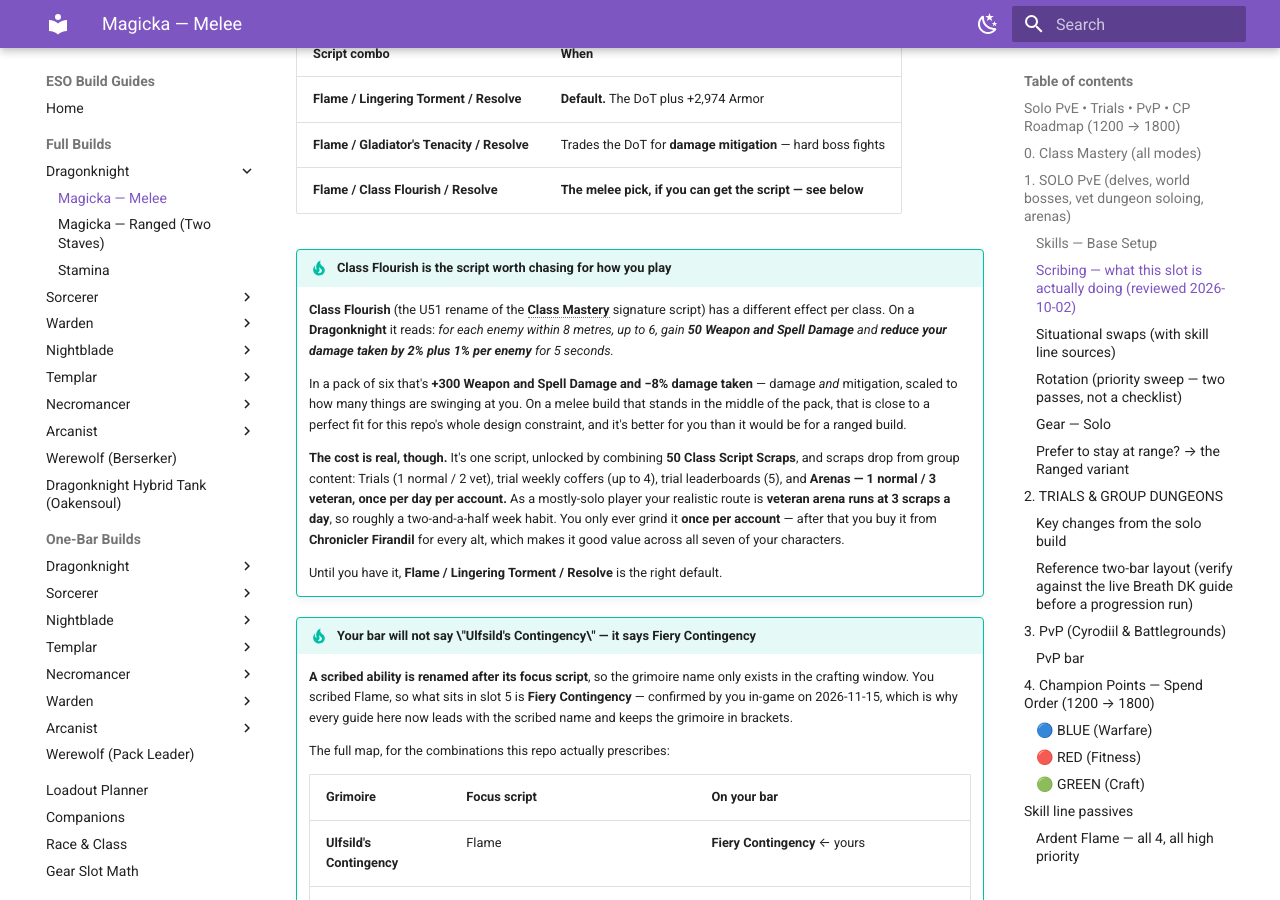
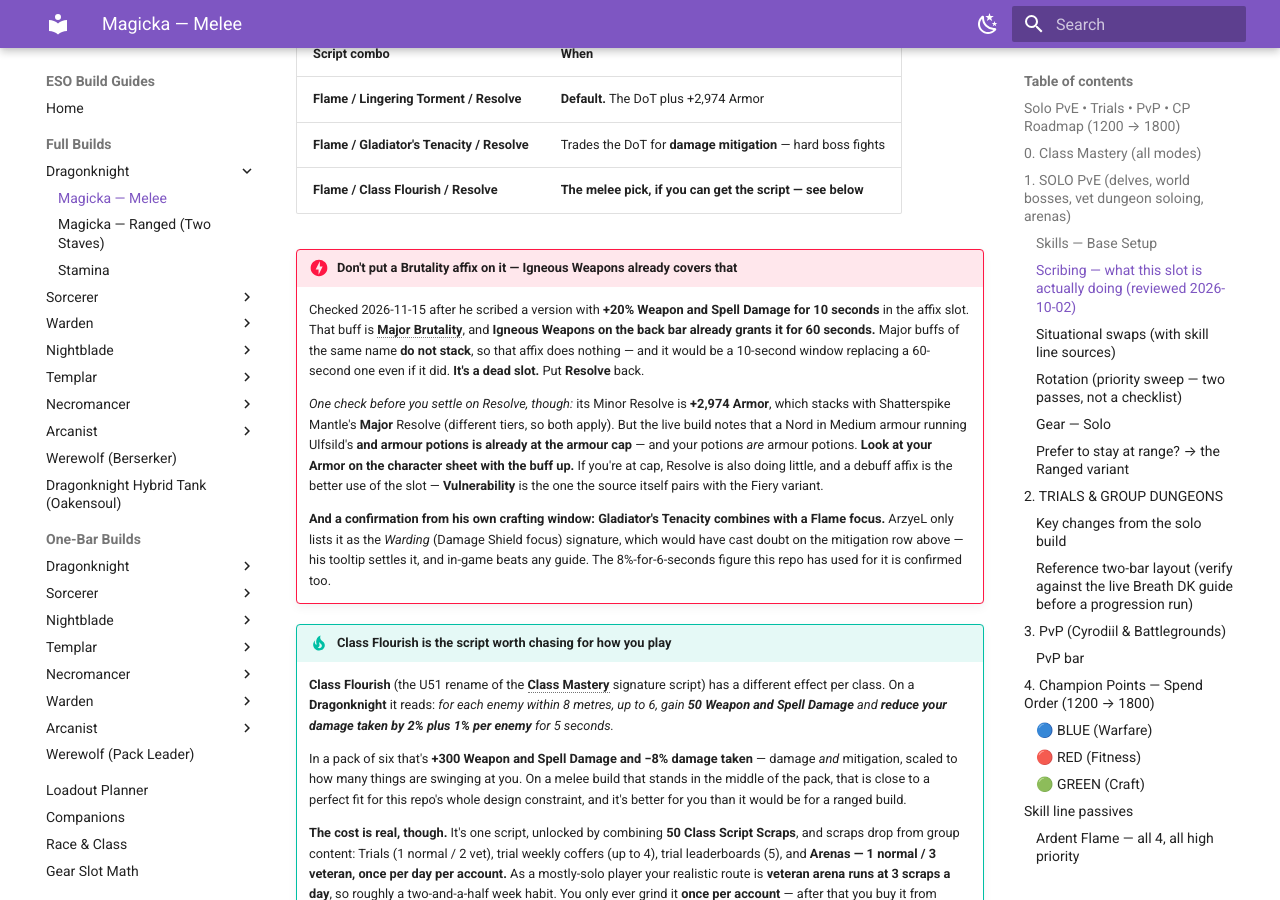
Before and after one commit to txbluemoose/Moose-ESO, an MkDocs documentation site: the page built from docs/full-builds/magicka-dragonknight.md, in a window 1280 px wide and 900 px high, scrolled down 2336 px. Built offline with MkDocs 1.6.1 and Material for MkDocs 9.7.7, drawn with Linux system fonts in a browser that asks for light colours.

Commit message:
Flag the Brutality affix as a dead slot on the Mag DK
He scribed Fiery Contingency with Gladiator's Tenacity and an affix giving
+20% Weapon and Spell Damage for 10 seconds, and asked whether it beats the
recommendation. Half of it does and half of it is wasted.

The +20% is Major Brutality, and Igneous Weapons on his back bar already
grants Major Brutality for 60 seconds. Major buffs of the same name do not
stack, so that affix slot is doing nothing - and even if it did, a 10-second
window would be replacing a 60-second one. Recorded on the guide and
generalised in CLAUDE.md, with the list of existing Major sources per class
to check before picking a buff affix, since this will come up again.

The signature half is fine: Gladiator's Tenacity is the mitigation variant
the guide already documents for hard bosses. His crafting window also
settled something the sources could not - ArzyeL lists Gladiator's Tenacity
only under the Warding variant, which reads as though it cannot pair with a
Flame focus. It can. That validates the mitigation row, and it means those
per-variant recipes are suggestions rather than the set of legal
combinations. Noted, along with the fact that the page gives no numbers for
any signature or affix script and should not be cited for values.

One caveat added rather than asserted: Resolve's Minor Resolve stacks with
Shatterspike's Major Resolve, but the live build notes a Nord in Medium with
Ulfsild's plus armour potions is already at the armour cap, and his potions
are armour potions. So the page now tells him to read his Armor off the
character sheet with the buff up before assuming Resolve is doing work, and
names Vulnerability as the alternative if he is capped.

Co-Authored-By: Claude Opus 5 <noreply@anthropic.com>
Claude-Session: https://claude.ai/code/session_01JeNkLMzQt5Z4BWGSLDQqfu

```diff
--- a/docs/full-builds/magicka-dragonknight.md
+++ b/docs/full-builds/magicka-dragonknight.md
@@ -58,6 +58,13 @@ This is your bread and butter — the verified U50 solo MagDK.
 | **Flame / Lingering Torment / Resolve** | **Default.** The DoT plus +2,974 Armor |
 | **Flame / Gladiator's Tenacity / Resolve** | Trades the DoT for **damage mitigation** — hard boss fights |
 | **Flame / Class Flourish / Resolve** | **The melee pick, if you can get the script — see below** |
+
+!!! danger "Don't put a Brutality affix on it — Igneous Weapons already covers that"
+    Checked 2026-11-15 after he scribed a version with **+20% Weapon and Spell Damage for 10 seconds** in the affix slot. That buff is **Major Brutality**, and **Igneous Weapons on the back bar already grants it for 60 seconds.** Major buffs of the same name **do not stack**, so that affix does nothing — and it would be a 10-second window replacing a 60-second one even if it did. **It's a dead slot.** Put **Resolve** back.
+
+    *One check before you settle on Resolve, though:* its Minor Resolve is **+2,974 Armor**, which stacks with Shatterspike Mantle's **Major** Resolve (different tiers, so both apply). But the live build notes that a Nord in Medium armour running Ulfsild's **and armour potions is already at the armour cap** — and your potions *are* armour potions. **Look at your Armor on the character sheet with the buff up.** If you're at cap, Resolve is also doing little, and a debuff affix is the better use of the slot — **Vulnerability** is the one the source itself pairs with the Fiery variant.
+
+    **And a confirmation from his own crafting window:** **Gladiator's Tenacity combines with a Flame focus.** ArzyeL only lists it as the *Warding* (Damage Shield focus) signature, which would have cast doubt on the mitigation row above — his tooltip settles it, and in-game beats any guide. The 8%-for-6-seconds figure this repo has used for it is confirmed too.
 
 !!! tip "Class Flourish is the script worth chasing for how you play"
     **Class Flourish** (the U51 rename of the **Class Mastery** signature script) has a different effect per class. On a **Dragonknight** it reads: *for each enemy within 8 metres, up to 6, gain **50 Weapon and Spell Damage** and **reduce your damage taken by 2% plus 1% per enemy** for 5 seconds.*
```
Also changed, not shown: CLAUDE.md (+2 -0 lines).
